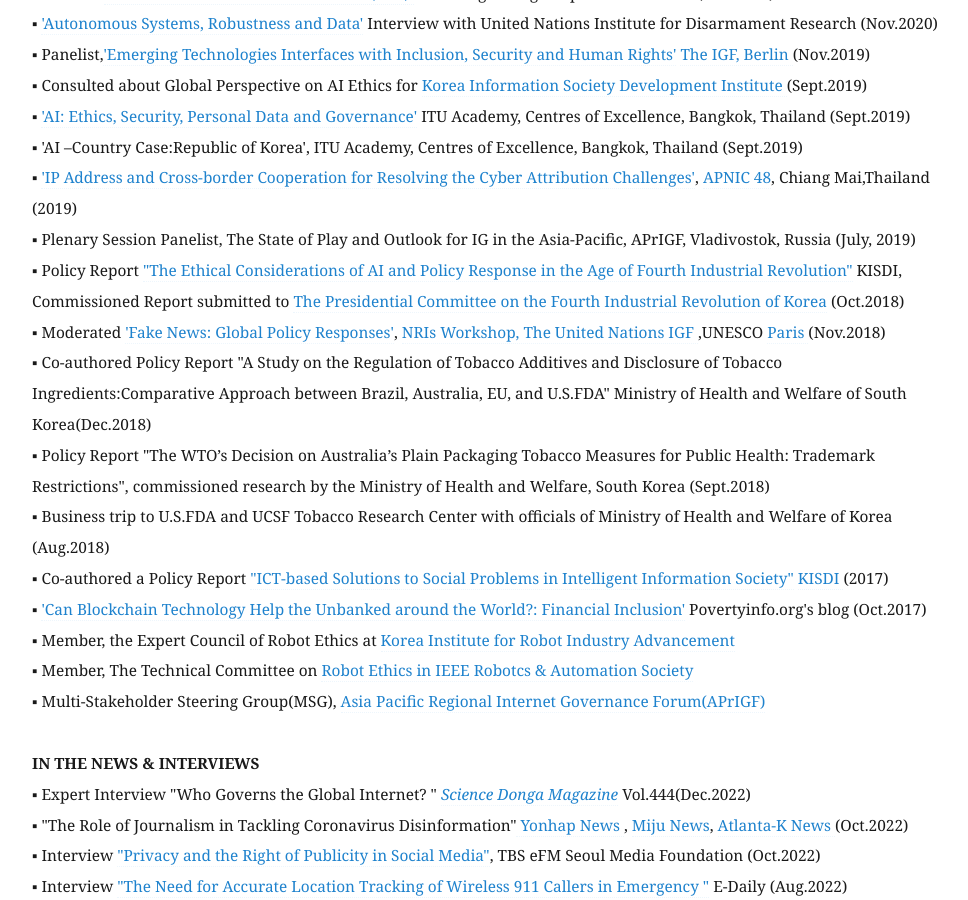
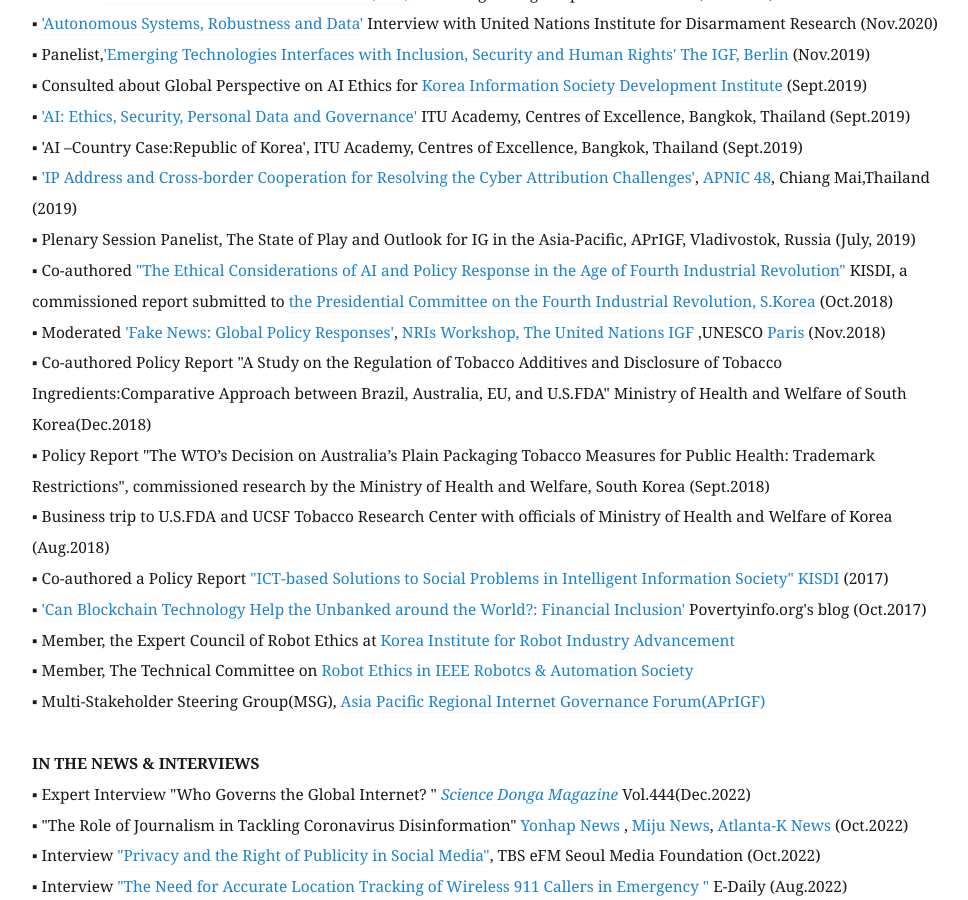
Before and after one commit to eunchangchoi/eunchangchoi.github.io, a Jekyll site: the page built from index.md, in a window 1280 px wide and 900 px high, scrolled down 7474 px. Shown: the whole window, without its empty margins (68-1036 px from the left). Built offline with Jekyll 4.4.1, drawn with Linux system fonts in a browser that asks for light colours.

Commit message:
Update index.md

```diff
--- a/index.md
+++ b/index.md
@@ -172,7 +172,7 @@
 ▪ 'AI –Country Case:Republic of Korea', ITU Academy, Centres of Excellence, Bangkok, Thailand (Sept.2019)<br>
 ▪ <a href="https://youtu.be/uRsC_ypHGCg?t=1348">'IP Address and Cross-border Cooperation for Resolving the Cyber Attribution Challenges'</a>, <a href="https://conference.apnic.net/48/program/schedule/#/day/6/cooperation-sig"> APNIC 48</a>, Chiang Mai,Thailand (2019) <br>
 ▪ Plenary Session Panelist, The State of Play and Outlook for IG in the Asia-Pacific, APrIGF, Vladivostok, Russia (July, 2019)<br>
-▪ Policy Report <a href="https://bit.ly/3qgZ63S">"The Ethical Considerations of AI and Policy Response in the Age of Fourth Industrial Revolution"</a> KISDI, Commissioned Report submitted to <a href="https://policy.nl.go.kr/cmmn/FileDown.do?atchFileId=221994&fileSn=63436">The Presidential Committee on the Fourth Industrial Revolution of Korea</a> (Oct.2018) <br>
+▪ Co-authored <a href="https://bit.ly/3qgZ63S">"The Ethical Considerations of AI and Policy Response in the Age of Fourth Industrial Revolution"</a> KISDI,  a commissioned report submitted to <a href="https://policy.nl.go.kr/cmmn/FileDown.do?atchFileId=221994&fileSn=63436">the Presidential Committee on the Fourth Industrial Revolution, S.Korea</a> (Oct.2018) <br>
 ▪ Moderated <a href="https://www.youtube.com/watch?v=quo1DLyitf8&feature=youtu.be&t=1004">'Fake News: Global Policy Responses'</a>, <a href="https://www.intgovforum.org/en/content/igf-2018-day-2-salle-xii-nri-session-on-fakenews"> NRIs Workshop, The United Nations IGF </a>,UNESCO <a href="https://igf2018.fr/"> Paris </a>(Nov.2018) <br>
 ▪ Co-authored Policy Report "A Study on the Regulation of Tobacco Additives and Disclosure of Tobacco Ingredients:Comparative Approach between Brazil, Australia, EU, and U.S.FDA" Ministry of Health and Welfare of South Korea(Dec.2018) <br>
 ▪ Policy Report "The WTO’s Decision on Australia’s Plain Packaging Tobacco Measures for Public Health: Trademark Restrictions", commissioned research by the Ministry of Health and Welfare, South Korea (Sept.2018)<br>
```
